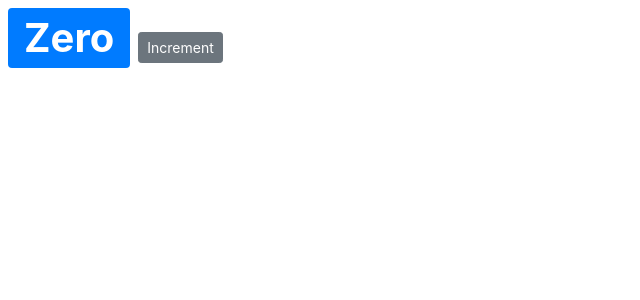
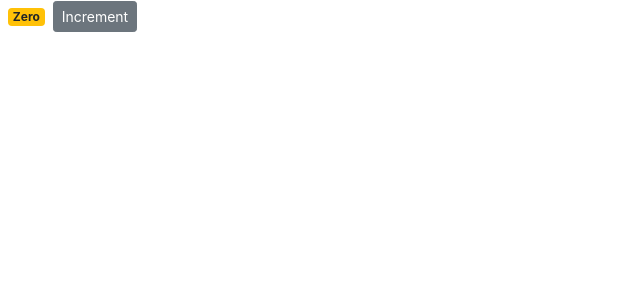
Before and after one commit to pchelka84/simple-shopping-cart, a React (Create React App) app: page / in a window 1280 px wide. Shown: the top 300 px of the page, without its empty margins (0-640 px from the left). Built offline with nearby package versions, Linux system fonts and the light colour scheme.

Commit message:
Generating badge classname dynamically

```diff
--- a/src/components/counter.jsx
+++ b/src/components/counter.jsx
@@ -5,17 +5,13 @@
     count: 0
   };
 
-  //   style = {
-  //     fontSize: 30,
-  //     fontWeight: "bold"
-  //   };
+  render() {
+    let classes = "badge m-2 badge-";
+    classes += this.state.count === 0 ? "warning" : "primary";
 
-  render() {
     return (
       <React.Fragment>
-        <span style={{ fontSize: 40 }} className="badge badge-primary m-2">
-          {this.formatCount()}
-        </span>
+        <span className={classes}>{this.formatCount()}</span>
         <button className="btn btn-secondary btn-sm">Increment</button>
       </React.Fragment>
     );
```
